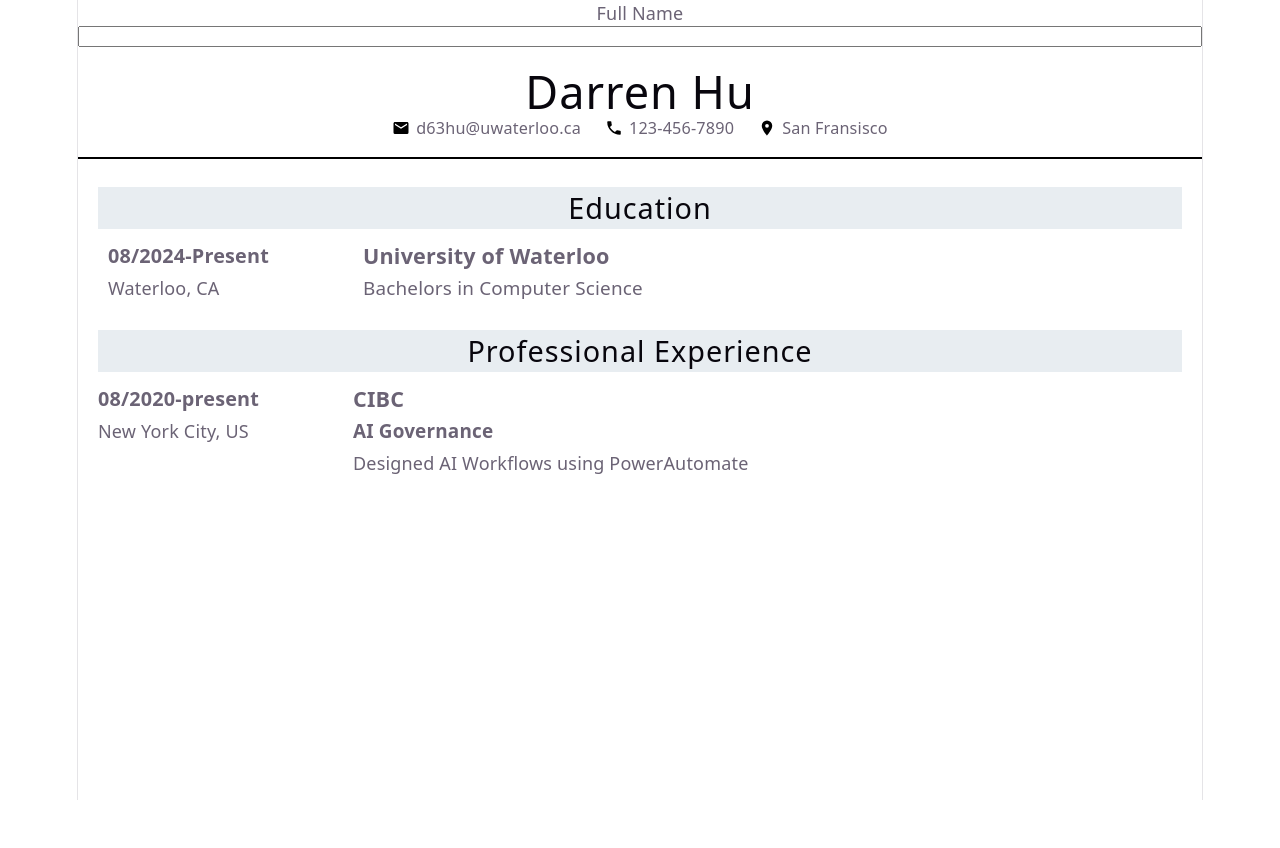
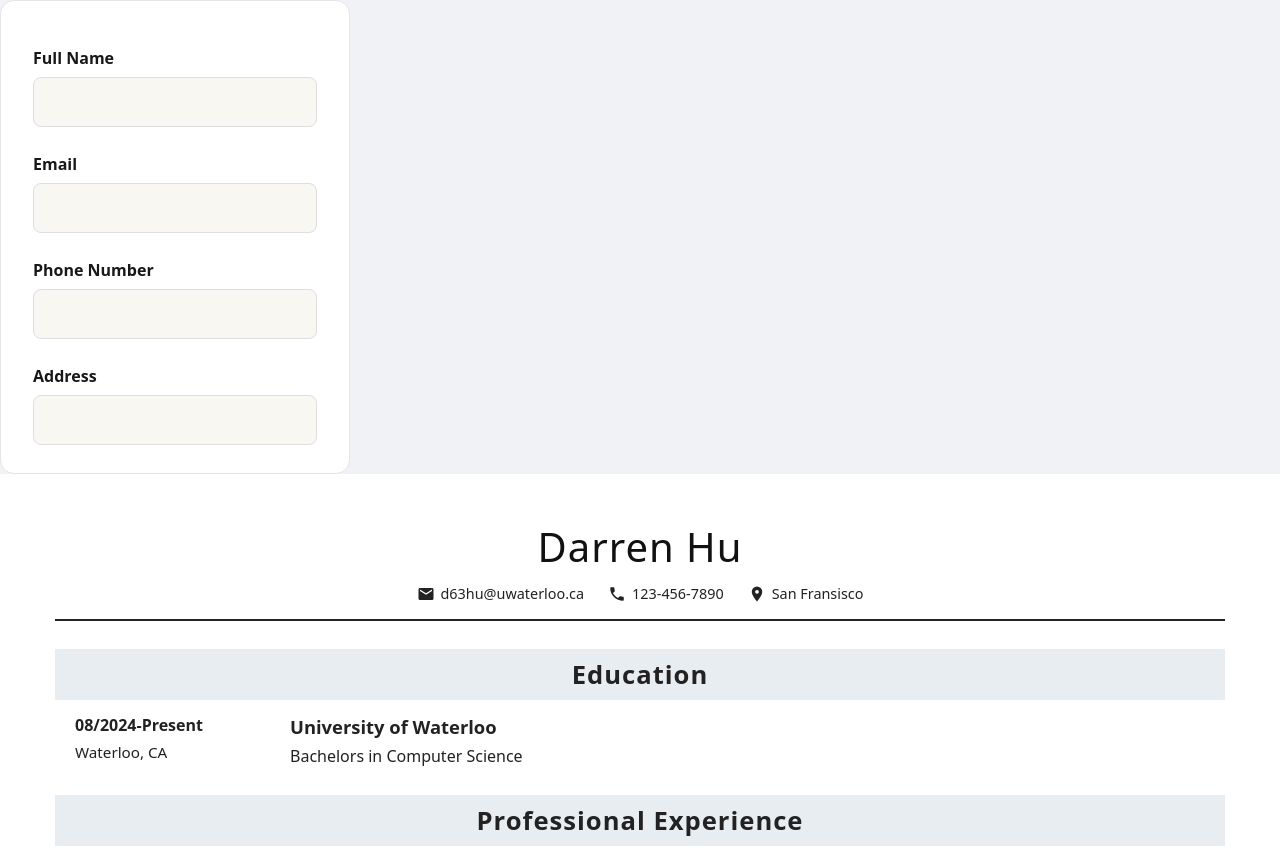
Before and after one commit to GoldenGlint/CV-Application, a React (Vite) app: page / in a window 1280 px wide. Shown: the top 848 px of the page. Before the commit the page ends 800 px from the top, so only its background shows below. Built offline with nearby package versions, Linux system fonts and the light colour scheme.

Commit message:
Styling so far

```diff
--- a/src/App.jsx
+++ b/src/App.jsx
@@ -77,22 +77,22 @@ function ResumeExperience(){
 
 function Resume(){
   return(
-    <>
+    <div className="resumeGroup">
     <ResumeHeader/>
     <ResumeEducation/>
     <ResumeExperience/>
-    </>
+    </div>
   )
 
 }
 
 function Form({setPerson}){
   return(
-    <>
+    <div className="formGroup">
     <FormPersonal setPerson={setPerson}/>
     <FormEducation/>
     <FormExperience/>
-    </>
+    </div>
   )
 }
 
@@ -114,8 +114,13 @@ function InputField({name="Default Label", msg="enter a value", fieldType="text"
 
 function FormPersonal({setPerson}){
   return(
-     <InputField name="FirstName" msg="Full Name" fieldType="text" field="name" setPerson={setPerson}/>
-  )
+    <div className="formPerson">
+     <InputField className="inputField" name="FirstName" msg="Full Name" fieldType="text" field="name" setPerson={setPerson}/>
+     <InputField className="inputField" name="Email" msg="Email" fieldType="text" field="email" setPerson={setPerson}/>
+     <InputField  className="inputField" name="PhoneNumber" msg="Phone Number" fieldType="text" field="phoneNumber" setPerson={setPerson}/>
+     <InputField  className="inputField" name="Address" msg="Address" fieldType="text" field="address" setPerson={setPerson}/>
+    </div>
+   )
 }
 
 function FormEducation(){
--- a/src/index.css
+++ b/src/index.css
@@ -1,137 +1,181 @@
 :root {
   --text: #6b6375;
   --text-h: #08060d;
-  --bg: #fff;
+  --bg: #ffffff;
   --border: #e5e4e7;
   --code-bg: #f4f3ec;
+
   --accent: #aa3bff;
   --accent-bg: rgba(170, 59, 255, 0.1);
-  --accent-border: rgba(170, 59, 255, 0.5);
-  --social-bg: rgba(244, 243, 236, 0.5);
+
   --shadow:
-    rgba(0, 0, 0, 0.1) 0 10px 15px -3px, rgba(0, 0, 0, 0.05) 0 4px 6px -2px;
+    rgba(0, 0, 0, 0.1) 0 10px 15px -3px,
+    rgba(0, 0, 0, 0.05) 0 4px 6px -2px;
 
-  --sans: system-ui, 'Segoe UI', Roboto, sans-serif;
-  --heading: system-ui, 'Segoe UI', Roboto, sans-serif;
-  --mono: ui-monospace, Consolas, monospace;
+  --sans: system-ui, "Segoe UI", Roboto, sans-serif;
 
-  font: 18px/145% var(--sans);
-  letter-spacing: 0.18px;
-  color-scheme: light dark;
-  color: var(--text);
-  background: var(--bg);
-  font-synthesis: none;
-  text-rendering: optimizeLegibility;
-  -webkit-font-smoothing: antialiased;
-  -moz-osx-font-smoothing: grayscale;
-
-  @media (max-width: 1024px) {
-    font-size: 16px;
-  }
+  font-family: var(--sans);
 }
 
-@media (prefers-color-scheme: dark) {
-  :root {
-    --text: #9ca3af;
-    --text-h: #f3f4f6;
-    --bg: #16171d;
-    --border: #2e303a;
-    --code-bg: #1f2028;
-    --accent: #c084fc;
-    --accent-bg: rgba(192, 132, 252, 0.15);
-    --accent-border: rgba(192, 132, 252, 0.5);
-    --social-bg: rgba(47, 48, 58, 0.5);
-    --shadow:
-      rgba(0, 0, 0, 0.4) 0 10px 15px -3px, rgba(0, 0, 0, 0.25) 0 4px 6px -2px;
-  }
+* {
+  box-sizing: border-box;
+}
 
-  #social .button-icon {
-    filter: invert(1) brightness(2);
-  }
+html,
+body,
+#root {
+  margin: 0;
+  width: 100%;
+  min-height: 100vh;
+}
+
+html,
+body,
+#root {
+  margin: 0;
+  width: 100%;
+  min-height: 100%;
 }
 
 body {
-  margin: 0;
+  min-width: 1000px;
+  background: #f1f2f5;
 }
 
-#root {
-  width: 1126px;
-  max-width: 100%;
-  margin: 0 auto;
-  text-align: center;
-  border-inline: 1px solid var(--border);
-  min-height: 100svh;
-  display: flex;
-  flex-direction: column;
+/* ========================================
+   MAIN APP
+======================================== */
+
+
+
+.App {
+  width: 100%;
+  min-height: 100vh;
+
+  display: grid;
+  grid-template-columns: 350px 1fr;
+
+  gap: 40px;
+  padding: 30px 40px;
+
+  align-items: start;
+
   box-sizing: border-box;
 }
 
-h1,
-h2 {
-  font-family: var(--heading);
-  font-weight: 500;
-  color: var(--text-h);
+
+/* ========================================
+   LEFT FORM
+======================================== */
+
+.formGroup {
+  width: 350px;
+
+  padding: 28px 32px;
+
+  background: white;
+  border: 1px solid #e5e4e7;
+  border-radius: 14px;
+
+  box-sizing: border-box;
 }
 
-h1 {
-  font-size: 56px;
-  letter-spacing: -1.68px;
-  margin: 32px 0;
-  @media (max-width: 1024px) {
-    font-size: 36px;
-    margin: 20px 0;
-  }
-}
-h2 {
-  font-size: 24px;
-  line-height: 118%;
-  letter-spacing: -0.24px;
-  margin: 0 0 8px;
-  @media (max-width: 1024px) {
-    font-size: 20px;
-  }
-}
-p {
-  margin: 0;
+.formPerson {
+  display: flex;
+  flex-direction: column;
+
+  gap: 8px;
+
+  text-align: left;
 }
 
-code,
-.counter {
-  font-family: var(--mono);
-  display: inline-flex;
-  border-radius: 4px;
-  color: var(--text-h);
+.formPerson label {
+  margin-top: 18px;
+
+  font-size: 1rem;
+  font-weight: 700;
+
+  color: #181818;
 }
 
-code {
-  font-size: 15px;
-  line-height: 135%;
-  padding: 4px 8px;
-  background: var(--code-bg);
+.formPerson input {
+  width: 100%;
+
+  padding: 13px;
+
+  font: inherit;
+
+  background: #f8f7f2;
+
+  border: 1px solid #dedede;
+  border-radius: 8px;
+
+  color: #111;
 }
+
+.formPerson input:focus {
+  outline: none;
+
+  border-color: var(--accent);
+
+  box-shadow: 0 0 0 3px var(--accent-bg);
+}
+
+/* ========================================
+   RESUME
+======================================== */
+
+.resumeGroup {
+  width: 100%;
+  min-width: 0;
+  min-height: 1000px;
+
+  padding: 45px 55px;
+
+  background: white;
+
+  box-sizing: border-box;
+}
+
+/* ========================================
+   RESUME HEADER
+======================================== */
 
 .resumeName {
   text-align: center;
+
   font-size: 2.5rem;
-  margin-bottom: 10px;
+  font-weight: 500;
+
+  margin: 0 0 10px;
+
+  color: #111;
+
   letter-spacing: 1px;
 }
 
 .contact {
   display: flex;
+
   justify-content: center;
   align-items: center;
+
+  flex-wrap: wrap;
+
   gap: 24px;
 
   padding-bottom: 16px;
-  border-bottom: 2px solid black;
+
+  border-bottom: 2px solid #222;
 }
 
 .emailContainer,
 .phoneContainer,
 .locationContainer {
   display: flex;
+
   align-items: center;
+
   gap: 6px;
 }
 
@@ -140,47 +184,66 @@ code {
 .locationContainer svg {
   width: 18px;
   height: 18px;
+
   flex-shrink: 0;
+
+  fill: #222;
 }
 
 .resumeEmail,
 .resumePhone,
 .locationResume {
+  margin: 0;
+
   font-size: 0.9rem;
   font-weight: 400;
-  margin: 0;
+
+  color: #222;
 }
+
+/* ========================================
+   EDUCATION
+======================================== */
 
 .resumeEducationHeader {
   font-size: 1.6rem;
-  margin: 28px 20px 14px;
+  font-weight: 700;
+
+  margin: 28px 0 14px;
+
   padding: 8px 12px;
 
-  background-color: #e8edf1;
+  background: #e8edf1;
 
   text-align: center;
+
+  color: #222;
+
   letter-spacing: 1px;
 }
 
 .educationList {
-  padding: 0 30px;
+  padding: 0 20px;
 }
 
 .educationItem {
   display: grid;
 
-  /* wider date column + more separation */
-  grid-template-columns: 220px 1fr;
+  grid-template-columns: 180px minmax(0, 1fr);
+
   gap: 35px;
 }
 
 .leftEducation,
 .rightEducation {
   display: flex;
+
   flex-direction: column;
+
   gap: 6px;
 
   align-items: flex-start;
+
   text-align: left;
 }
 
@@ -189,36 +252,48 @@ code {
 .resumeUniversity,
 .resumeDegree {
   margin: 0;
+
+  color: #222;
 }
 
 .resumeEducationDate {
-  font-size: 1.1rem;
+  font-size: 1rem;
   font-weight: 600;
 }
 
 .resumeUniversityLocation {
+  font-size: 0.95rem;
+  font-weight: 400;
+}
+
+.resumeUniversity {
+  font-size: 1.15rem;
+  font-weight: 700;
+}
+
+.resumeDegree {
   font-size: 1rem;
   font-weight: 400;
 }
 
-.resumeUniversity {
-  font-size: 1.2rem;
-  font-weight: 700;
-}
-
-.resumeDegree {
-  font-size: 1.05rem;
-  font-weight: 400;
-}
+/* ========================================
+   EXPERIENCE
+======================================== */
 
 .resumeExperienceHeader {
   font-size: 1.6rem;
-  margin: 28px 20px 14px;
+  font-weight: 700;
+
+  margin: 28px 0 14px;
+
   padding: 8px 12px;
 
-  background-color: #e8edf1;
+  background: #e8edf1;
 
   text-align: center;
+
+  color: #222;
+
   letter-spacing: 1px;
 }
 
@@ -228,17 +303,22 @@ code {
 
 .experienceItem {
   display: grid;
-  grid-template-columns: 220px 1fr;
+
+  grid-template-columns: 180px minmax(0, 1fr);
+
   gap: 35px;
 }
 
 .leftExperience,
 .rightExperience {
   display: flex;
+
   flex-direction: column;
+
   gap: 6px;
 
   align-items: flex-start;
+
   text-align: left;
 }
 
@@ -248,29 +328,60 @@ code {
 .resumePosition,
 .resumeDescription {
   margin: 0;
+
+  color: #222;
 }
 
 .resumeExperienceDate {
-  font-size: 1.1rem;
+  font-size: 1rem;
   font-weight: 600;
 }
 
 .resumeExperienceLocation {
-  font-size: 1rem;
+  font-size: 0.95rem;
   font-weight: 400;
 }
 
 .resumeCompany {
-  font-size: 1.2rem;
+  font-size: 1.15rem;
   font-weight: 700;
 }
 
 .resumePosition {
-  font-size: 1.05rem;
+  font-size: 1rem;
   font-weight: 600;
 }
 
 .resumeDescription {
-  font-size: 1rem;
+  font-size: 0.95rem;
   font-weight: 400;
 }
+
+/* ========================================
+   RESPONSIVE
+======================================== */
+
+@media (max-width: 900px) {
+  .App {
+    grid-template-columns: 1fr;
+
+    padding: 20px;
+  }
+
+  .resumeGroup {
+    padding: 30px;
+  }
+}
+
+@media (max-width: 600px) {
+  .educationItem,
+  .experienceItem {
+    grid-template-columns: 1fr;
+  }
+
+  .contact {
+    flex-direction: column;
+
+    gap: 8px;
+  }
+}
```
